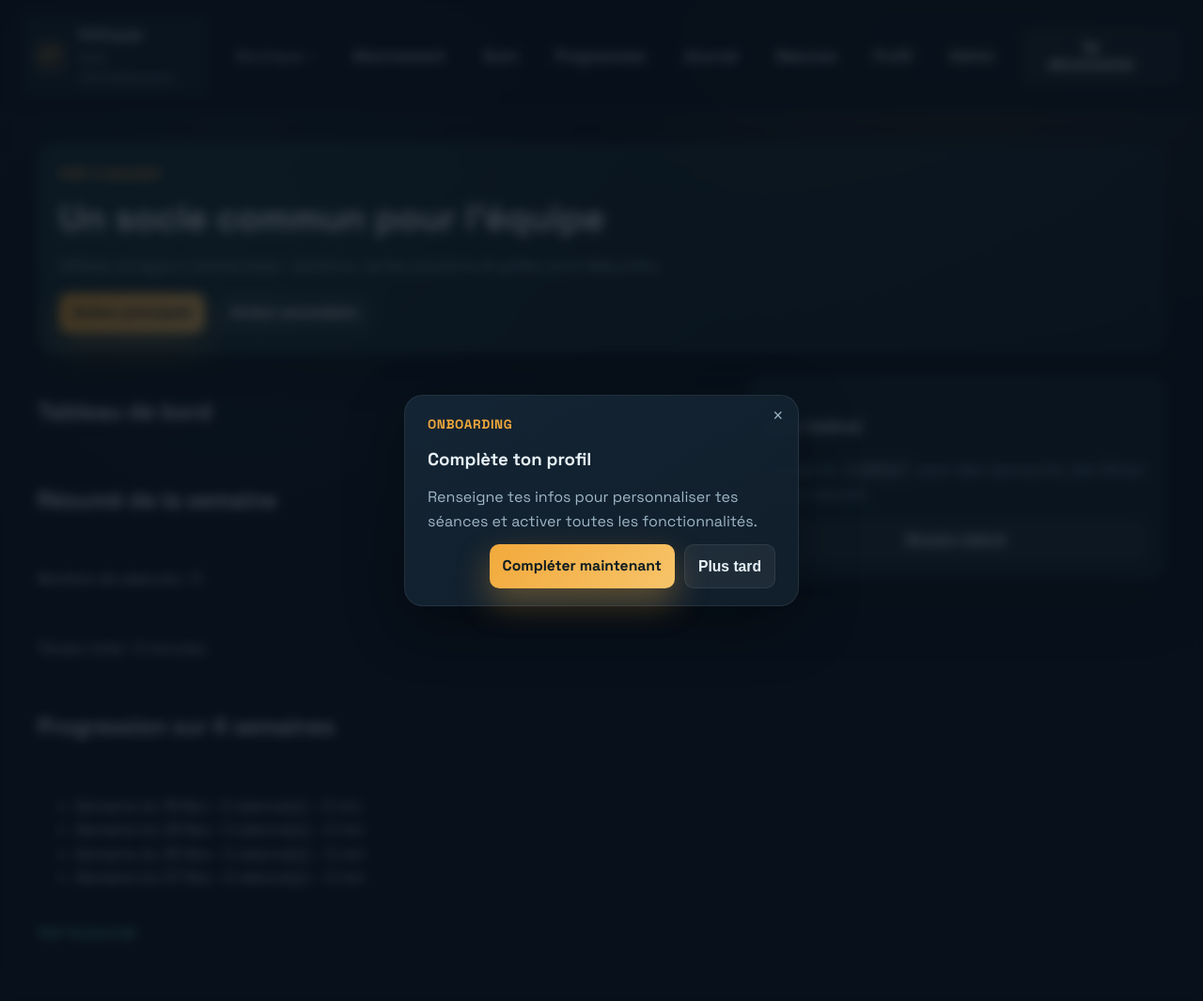
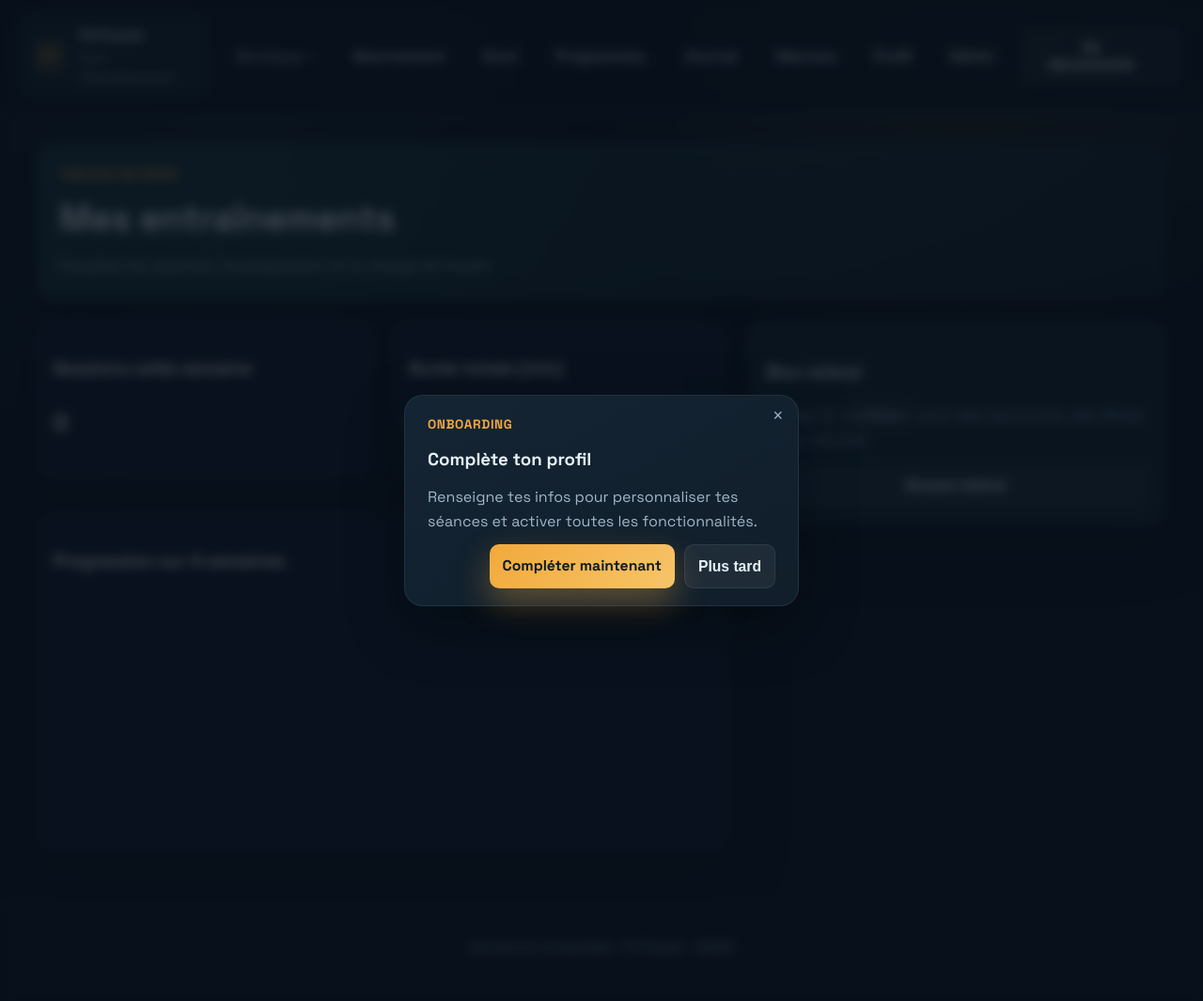
Before and after one commit to salahbekkaripro/FitTrackr, a Django app: page /suivi/dashboard/ in a window 1280 px wide. Shown: the whole page at 94% size. Run offline with Django 5.2, Linux system fonts and the light colour scheme; a user stored in the database is signed in; tables that the repository leaves empty hold one stand-in row (values such as "Sample post").

Commit message:
Correction liens URL dans base.html et home, mises à jour views et dashboard

```diff
--- a/FitTrackr/settings.py
+++ b/FitTrackr/settings.py
@@ -37,10 +37,11 @@ INSTALLED_APPS = [
     'django.contrib.sessions',
     'django.contrib.messages',
     'django.contrib.staticfiles',
+
     'core',
-    'shop',
     'suivi',
     'programs',
+    'shop',
 ]
 
 MIDDLEWARE = [
--- a/FitTrackr/urls.py
+++ b/FitTrackr/urls.py
@@ -38,6 +38,7 @@ urlpatterns = [
     path('admin/users/', views.admin_users_list, name='admin_users_list'),
     path('admin/users/<int:user_id>/edit/', views.admin_user_edit, name='admin_user_edit'),
     path('admin/', admin.site.urls),
+    path('', include('programs.urls')),
 ]
 
 # Serve media files
--- a/core/templates/core/home.html
+++ b/core/templates/core/home.html
@@ -221,8 +221,7 @@
         <li><span class="check-dot"></span><span>Indique tes jours dispo et ton matériel</span></li>
         <li><span class="check-dot"></span><span>Laisse FitTrackR ajuster les charges</span></li>
     </ul>
-    <a href="signup.html" class="btn full primary" style="margin-top: 14px;">Créer mon plan gratuit</a>
-</div>
+    <a href="{% url 'signup' %}" class="btn full primary" style="margin-top: 14px;">Créer mon plan gratuit</a></div>
 
 <div class="card">
     <h3>Focus de la semaine</h3>
--- a/suivi/templates/suivi/dashboard.html
+++ b/suivi/templates/suivi/dashboard.html
@@ -1,21 +1,97 @@
 {% extends "base.html" %}
 
+{% block title %}Dashboard{% endblock %}
+
+{% block page_header %}
+<section class="page-hero">
+    <p class="eyebrow">Tableau de bord</p>
+    <h1 class="page-title">Mes entraînements</h1>
+    <p class="lead">Visualise tes séances, ta progression et la charge de travail.</p>
+</section>
+{% endblock %}
+
 {% block content %}
-<h1>Tableau de bord</h1>
 
-<h2>Résumé de la semaine</h2>
-<p>Nombre de séances : {{ weekly_summary.nb_sessions|default:"0" }}</p>
-<p>Temps total : {{ weekly_summary.total_minutes|default:"0" }} minutes</p>
+<div style="display:flex; gap:20px; flex-wrap:wrap; margin-bottom:20px;">
+    <!-- Statistiques hebdo -->
+    <div class="card" style="padding:16px; flex:1; min-width:200px; background:#0d1b2a; color:white;">
+        <h3>Sessions cette semaine</h3>
+        <p style="font-size:24px; font-weight:700;">{{ weekly_summary.nb_sessions|default:0 }}</p>
+    </div>
+    <div class="card" style="padding:16px; flex:1; min-width:200px; background:#0d1b2a; color:white;">
+        <h3>Durée totale (min)</h3>
+        <p style="font-size:24px; font-weight:700;">{{ weekly_summary.total_minutes|default:0 }}</p>
+    </div>
+</div>
 
-<h2>Progression sur 4 semaines</h2>
-<ul>
-    {% for week in progression %}
-        <li>
-            Semaine du {{ week.week }} :
-            {{ week.sessions }} séance(s) – {{ week.minutes }} min
-        </li>
-    {% endfor %}
-</ul>
+<!-- Graphique progression -->
+<div class="card" style="padding:16px; background:#0d1b2a; color:white; margin-bottom:20px;">
+    <h3>Progression sur 4 semaines</h3>
+    <canvas id="progressChart" style="height:250px;"></canvas>
+</div>
 
-<a href="{% url 'workout_journal' %}">Voir le journal</a>
+<script src="https://cdn.jsdelivr.net/npm/chart.js"></script>
+<script>
+const ctx = document.getElementById('progressChart').getContext('2d');
+const progressChart = new Chart(ctx, {
+    type: 'bar',
+    data: {
+        labels: JSON.parse('{{ labels|safe|escapejs }}'),
+        datasets: [
+            {
+                label: 'Séances',
+                data: JSON.parse('{{ session_counts|safe|escapejs }}'),
+                backgroundColor: 'rgba(29, 161, 242, 0.7)',
+                yAxisID: 'y1'
+            },
+            {
+                label: 'Durée (min)',
+                data: JSON.parse('{{ durations|safe|escapejs }}'),
+                backgroundColor: 'rgba(72, 219, 251, 0.7)',
+                yAxisID: 'y1'
+            },
+            {
+                label: 'Charge totale (kg x reps)',
+                data: JSON.parse('{{ total_weight|safe|escapejs }}'),
+                type: 'line',
+                borderColor: 'rgba(255, 99, 132, 1)',
+                backgroundColor: 'rgba(255, 99, 132, 0.2)',
+                fill: true,
+                yAxisID: 'y2'
+            }
+        ]
+    },
+    options: {
+        responsive: true,
+        interaction: {
+            mode: 'index',
+            intersect: false
+        },
+        scales: {
+            y1: {
+                type: 'linear',
+                position: 'left',
+                title: {
+                    display: true,
+                    text: 'Séances / Durée (min)'
+                },
+                beginAtZero: true
+            },
+            y2: {
+                type: 'linear',
+                position: 'right',
+                title: {
+                    display: true,
+                    text: 'Charge totale (kg x reps)'
+                },
+                beginAtZero: true,
+                grid: {
+                    drawOnChartArea: false
+                }
+            }
+        }
+    }
+});
+</script>
+
 {% endblock %}
--- a/suivi/views.py
+++ b/suivi/views.py
@@ -1,35 +1,39 @@
 from django.shortcuts import render
-from core.models import Workout
 from django.contrib.auth.decorators import login_required
 from django.db.models import Count, Sum
 from datetime import date, timedelta
 import csv
 from django.http import HttpResponse
-from core.models import Workout, UserBadge, Badge
 
+from programs.models import Workout as ProgramWorkout, WorkoutSet as ProgramWorkoutSet
+
+# ==========================================
+# DASHBOARD
+# ==========================================
 @login_required
 def dashboard(request):
     user = request.user
     today = date.today()
     start_week = today - timedelta(days=today.weekday())
-    start_period = today - timedelta(weeks=4)  # dernière 4 semaines
+    start_period = today - timedelta(weeks=4)
 
-    workouts = Workout.objects.filter(user=user, workout_date__gte=start_period)
+    # Récupérer les workouts de l'utilisateur sur les 4 dernières semaines
+    workouts = ProgramWorkout.objects.filter(user=user, workout_date__gte=start_period)
 
-    # Récapitulatif hebdo
+    # Stats hebdomadaires
     weekly_summary = workouts.filter(workout_date__gte=start_week)\
         .aggregate(nb_sessions=Count('id'), total_minutes=Sum('duration_minutes'))
 
-    # Progression par semaine sur 4 semaines
+    # Progression par semaine
     progression = []
     for i in range(4):
         week_start = start_period + timedelta(weeks=i)
         week_end = week_start + timedelta(days=6)
-        week_data = workouts.filter(workout_date__range=[week_start, week_end])
+        week_workouts = workouts.filter(workout_date__range=[week_start, week_end])
         progression.append({
             "week": week_start.strftime("%d %b"),
-            "sessions": week_data.count(),
-            "minutes": week_data.aggregate(total=Sum('duration_minutes'))['total'] or 0
+            "sessions": week_workouts.count(),
+            "minutes": week_workouts.aggregate(total=Sum('duration_minutes'))['total'] or 0
         })
 
     return render(request, "suivi/dashboard.html", {
@@ -38,43 +42,107 @@ def dashboard(request):
     })
 
 
+# ==========================================
+# WORKOUT JOURNAL
+# ==========================================
 @login_required
 def workout_journal(request):
     user = request.user
-    workout_type_filter = request.GET.get("type", "")
-    workouts = Workout.objects.filter(user=user)
-    if workout_type_filter:
-        workouts = workouts.filter(workout_type__iexact=workout_type_filter)
-    return render(request, "suivi/journal.html", {"workouts": workouts, "filter_type": workout_type_filter})
+    program_filter = request.GET.get("program", "")
+
+    workouts = ProgramWorkout.objects.filter(user=user)
+    if program_filter:
+        workouts = workouts.filter(program__name__icontains=program_filter)
+
+    return render(request, "suivi/journal.html", {
+        "workouts": workouts,
+        "filter_program": program_filter
+    })
 
 
+# ==========================================
+# EXPORT CSV
+# ==========================================
 @login_required
 def export_workout_csv(request):
     user = request.user
-    workouts = Workout.objects.filter(user=user)
+    workouts = ProgramWorkout.objects.filter(user=user)
+
     response = HttpResponse(content_type='text/csv')
     response['Content-Disposition'] = 'attachment; filename="workouts.csv"'
 
     writer = csv.writer(response)
-    writer.writerow(['Date', 'Titre', 'Type', 'Durée (min)', 'Notes'])
+    writer.writerow(['Date', 'Titre', 'Programme', 'Durée (min)', 'Notes'])
+
     for w in workouts:
-        writer.writerow([w.workout_date, w.title, w.workout_type, w.duration_minutes, w.notes])
+        writer.writerow([
+            w.workout_date,
+            w.title,
+            w.program.name if w.program else '',
+            w.duration_minutes,
+            w.notes
+        ])
 
     return response
 
 
+# ==========================================
+# PROGRESSION / GRAPH
+# ==========================================
+@login_required
+def progression(request):
+    user = request.user
+    workouts = ProgramWorkout.objects.filter(user=user).order_by('workout_date')
+
+    labels = []
+    session_counts = []
+    durations = []
+    total_weight = []  # charge totale par semaine
+
+    if workouts.exists():
+        first_date = workouts.first().workout_date
+        last_date = workouts.last().workout_date
+        current = first_date
+
+        while current <= last_date:
+            week_end = current + timedelta(days=6)
+            week_workouts = workouts.filter(workout_date__range=[current, week_end])
+
+            # Nombre de séances et durée totale
+            labels.append(current.strftime("%d %b"))
+            session_counts.append(week_workouts.count())
+            durations.append(week_workouts.aggregate(total=Sum('duration_minutes'))['total'] or 0)
+
+            # Charge totale (somme des reps * poids pour les sets de la semaine)
+            sets = ProgramWorkoutSet.objects.filter(workout__in=week_workouts)
+            charge = sum((s.reps * (s.weight_kg or 0)) for s in sets)
+            total_weight.append(charge)
+
+            current += timedelta(weeks=1)
+
+    return render(request, "suivi/progression.html", {
+        "labels": labels,
+        "session_counts": session_counts,
+        "durations": durations,
+        "total_weight": total_weight,
+    })
+# ==========================================
+# BADGES
+# ==========================================
 @login_required
 def user_badges(request):
     user = request.user
-    workouts = Workout.objects.filter(user=user)
+    today = date.today()
+    start_period = today - timedelta(weeks=4)
+
+    recent_workouts = ProgramWorkout.objects.filter(user=user, workout_date__gte=start_period)
 
     # Badge régularité : 3 séances/semaine sur 4 dernières semaines
-    today = date.today()
-    start_period = today - timedelta(weeks=4)
-    recent_workouts = workouts.filter(workout_date__gte=start_period)
-    weekly_counts = [recent_workouts.filter(workout_date__gte=start_period + timedelta(weeks=i),
-                                            workout_date__lte=start_period + timedelta(weeks=i, days=6)).count()
-                     for i in range(4)]
+    weekly_counts = [
+        recent_workouts.filter(workout_date__gte=start_period + timedelta(weeks=i),
+                               workout_date__lte=start_period + timedelta(weeks=i, days=6)).count()
+        for i in range(4)
+    ]
     regularity_badge = all(c >= 3 for c in weekly_counts)
 
     # Badge volume : 5 heures cumulées sur 4 semaines
@@ -86,38 +154,3 @@ def user_badges(request):
         "volume_badge": volume_badge,
         "total_minutes": total_minutes
     })
-
-@login_required
-def progression(request):
-    user = request.user
-    workouts = Workout.objects.filter(user=user).order_by('workout_date')
-
-    labels = []
-    session_counts = []
-    durations = []
-
-    # Si l'utilisateur a au moins un entraînement
-    if workouts.exists():
-        first_date = workouts.first().workout_date
-        last_date = workouts.last().workout_date
-
-        current = first_date
-
-        while current <= last_date:
-            week_end = current + timedelta(days=6)
-
-            week_workouts = workouts.filter(workout_date__range=[current, week_end])
-
-            labels.append(current.strftime("%d %b"))
-            session_counts.append(week_workouts.count())
-            durations.append(
-                week_workouts.aggregate(total=Sum('duration_minutes'))['total'] or 0
-            )
-
-            current += timedelta(weeks=1)
-
-    return render(request, "suivi/progression.html", {
-        "labels": labels,
-        "session_counts": session_counts,
-        "durations": durations,
-    })
```
